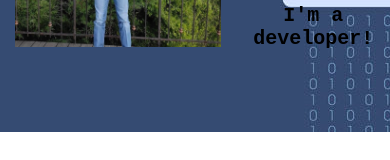
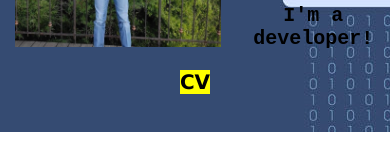
Before and after one commit to Valle120899/Portafolio, a plain HTML site: page index.html in a window 390 px wide. Shown: the part 168-328 px from the top of the page. Drawn offline with Linux system fonts and the light colour scheme.

Commit message:
CV mobile

```diff
--- a/index.html
+++ b/index.html
@@ -28,6 +28,9 @@
             <p>I'm a developer!</p>
         </div>
     </div>
+    <p class="none">
+        <a href="https://www.canva.com/design/DAETXVLPm0A/wCZU2aAj_jvONqAB5z-dAw/view?utm_content=DAETXVLPm0A&utm_campaign=designshare&utm_medium=link&utm_source=homepage_design_menu">CV</a>
+    </p>
 </header>
 <body>
     <div class="Bod">
--- a/styles.css
+++ b/styles.css
@@ -181,7 +181,9 @@ footer {
      margin-left: 95%;
      border-radius: 50%;
  }
-
+.none{
+    display: none;
+}
  /*Celulares*/
 
  @media only screen and (max-width: 600px ) {
@@ -189,6 +191,18 @@ footer {
     .nav{
         display: none;
     }
+    .none a{
+        text-decoration: none;
+        color: black;
+        font-weight: bold;
+        font-size: 20px;
+        background: yellow;
+    }
+    .none{
+        text-align: center;
+        display: block;
+    }
+
 
     .circular{
         margin: 15px;
```
